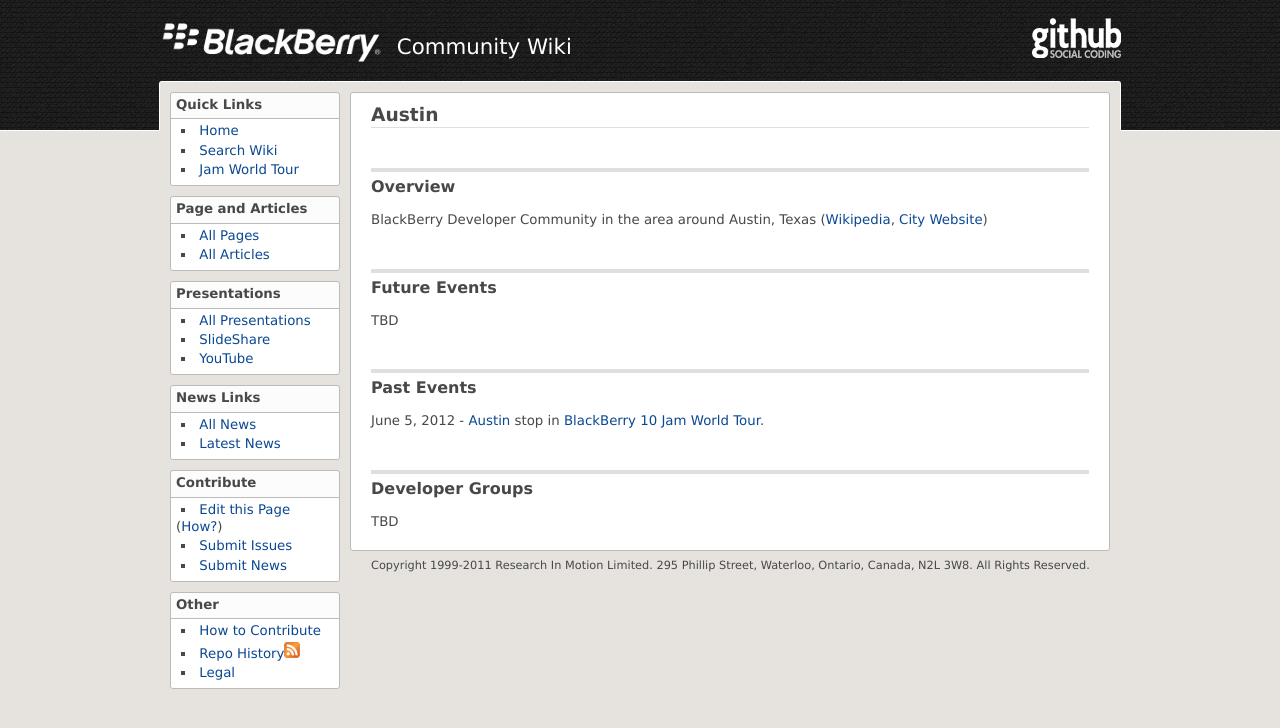
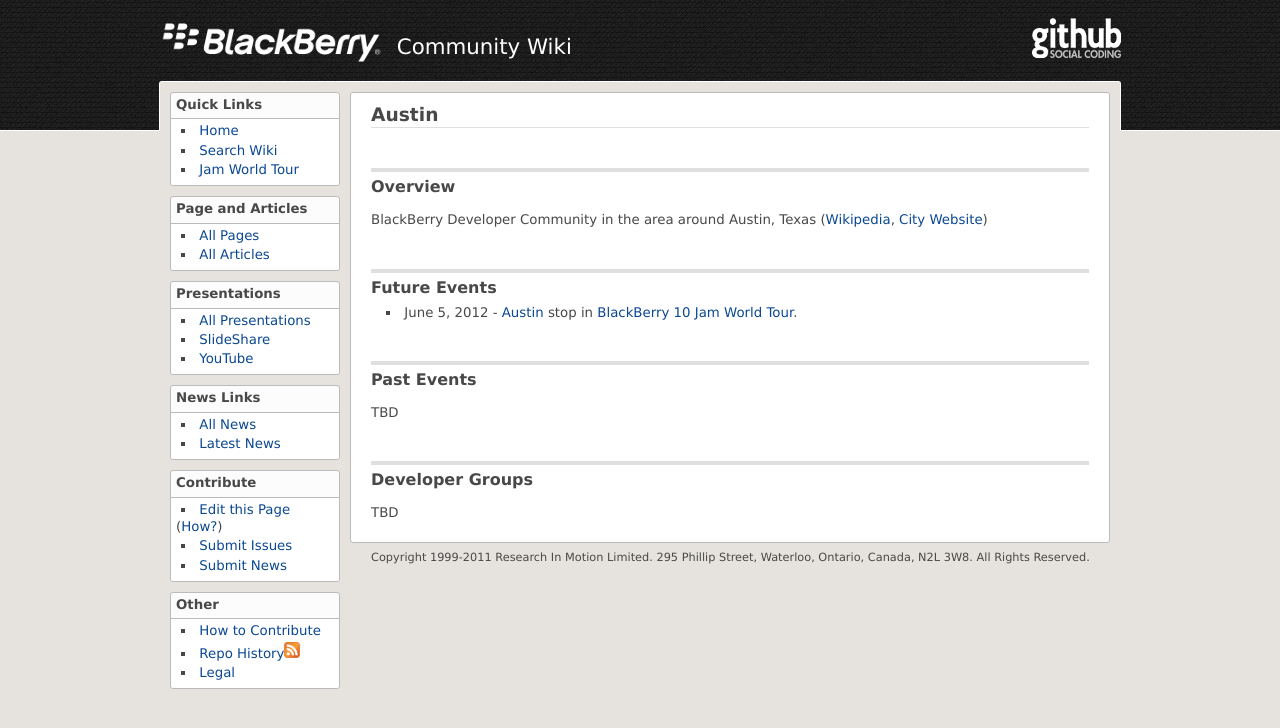
Before and after one commit to blackberry/Community, a Jekyll site: the page built from Austin.md, in a window 1280 px wide. Shown: the top 728 px of the page. Built offline with Jekyll 4.4.1, drawn with Linux system fonts in a browser that asks for light colours.

Commit message:
Adjusted event list

```diff
--- a/Austin.md
+++ b/Austin.md
@@ -12,11 +12,11 @@
 
 ## Future Events
 
-TBD
+* June 5, 2012 - [Austin](http://www.blackberryjamworldtour.com/austin) stop in [BlackBerry 10 Jam World Tour][bb10jam].
 
 ## Past Events
 
-June 5, 2012 - [Austin](http://www.blackberryjamworldtour.com/austin) stop in [BlackBerry 10 Jam World Tour][bb10jam].
+TBD
 
 ## Developer Groups
 
```
